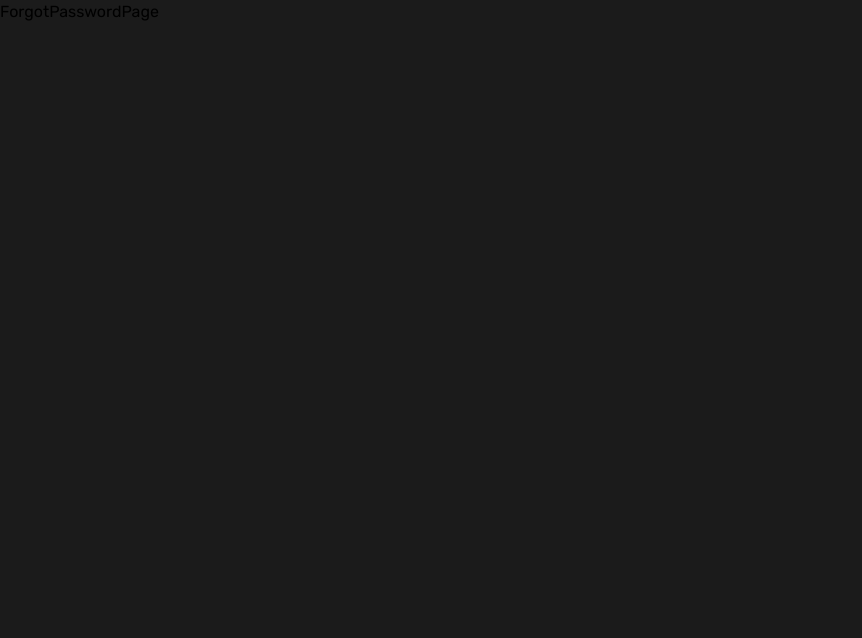
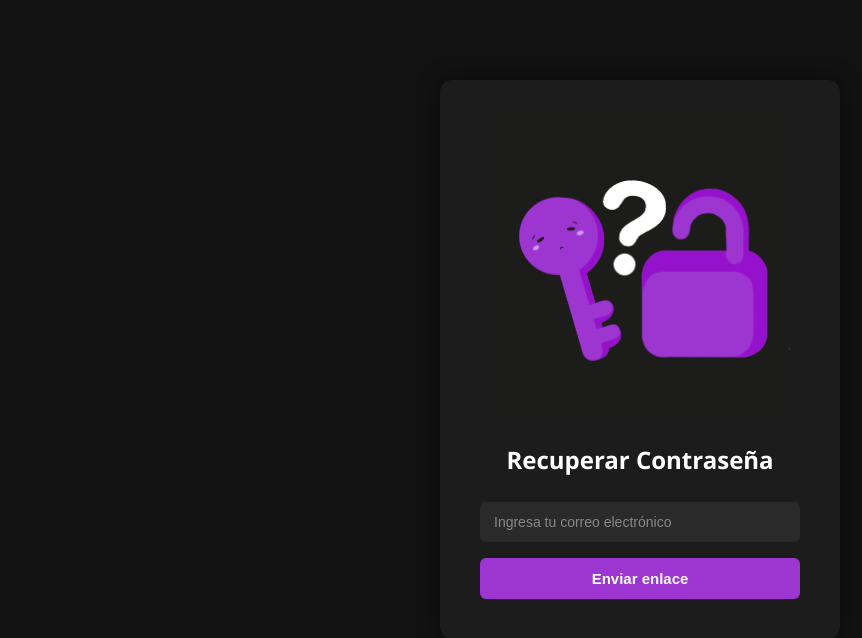
Before and after one commit to marcv00/proyectoprograweb, a React (Vite) app: page /proyectoprograweb/forgot-password in a window 1280 px wide. Shown: the top 638 px of the page, without its empty margins (0-862 px from the left). Built offline with nearby package versions, Linux system fonts and the light colour scheme.

Commit message:
Agrgué pagina del cambio de contraseña

```diff
--- a/src/pages/auth/ForgotPasswordPage.css
+++ b/src/pages/auth/ForgotPasswordPage.css
@@ -1 +1,80 @@
+/* ForgotPasswordPage.css */
+
+body {
+  margin: 0;
+  padding: 0;
+  font-family: 'Segoe UI', Tahoma, Geneva, Verdana, sans-serif;
+  background-color: #121212; /* color fondo base */
+  color: #fff;
+}
+
+.login-container {
+  max-width: 400px;
+  margin: 80px auto;
+  padding: 40px;
+  background-color: #1c1c1c;
+  border-radius: 12px;
+  box-shadow: 0 0 20px rgba(0, 0, 0, 0.5);
+  text-align: center;
+}
+
+.login-container h2 {
+  margin-bottom: 24px;
+  font-size: 24px;
+  font-weight: bold;
+  color: #ffffff;
+}
+
+.login-container form {
+  display: flex;
+  flex-direction: column;
+  gap: 16px;
+}
+
+.login-container input[type="email"] {
+  padding: 12px 14px;
+  border-radius: 6px;
+  border: none;
+  background-color: #2a2a2a;
+  color: white;
+  font-size: 14px;
+}
+
+.login-container input[type="email"]::placeholder {
+  color: #888;
+}
+
+.login-container input[type="email"]:focus {
+  outline: 2px solid rgb(157, 54, 208); /* resalta el campo */
+}
+
+.login-container button {
+  padding: 12px;
+  border: none;
+  border-radius: 6px;
+  background-color: rgb(157, 54, 208); /* botón principal */
+  color: white;
+  font-size: 15px;
+  font-weight: bold;
+  cursor: pointer;
+  transition: background-color 0.3s;
+}
+
+.login-container button:hover {
+  background-color: rgb(157, 54, 208)
+}
+
+.login-container p {
+  margin-top: 16px;
+  font-size: 14px;
+  color: #4caf50; /* mensaje de éxito */
+}
+
+.forgot-password-icon {
+  width: 300px;
+  height: 300px;
+  margin-bottom: 16px;
+}
+
+
 /* Requerimento [4] */
--- a/src/pages/auth/ForgotPasswordPage.tsx
+++ b/src/pages/auth/ForgotPasswordPage.tsx
@@ -1,13 +1,41 @@
 import "./ForgotPasswordPage.css";
+import { useState } from 'react';
+import ForgotPasswordIcon from "/ForgotPasswordIcon.svg";
+import { useNavigate } from 'react-router-dom';
+import '../auth/LoginPage.css'
+
 
 export default function ForgotPasswordPage() {
+   const navigate = useNavigate();
+   const [email, setEmail] = useState('');
+   const [mensaje, setMensaje] = useState('');
+
+   const handleSubmit = (e: React.FormEvent) =>{
+    e.preventDefault();
+    setMensaje('Te hemos enviando un enlace por el correo asignado para cambiar tu contraseña.');
+    setTimeout(() => navigate('/'), 300);
+   };
+
     return (
+        <div className="login-container">
+            <img src={ForgotPasswordIcon} alt="ForgotPassword" className="forgot-password-icon"/>
+            <h2>Recuperar Contraseña</h2>
+            <form onSubmit={handleSubmit}>
+                <input type="email"
+                placeholder="Ingresa tu correo electrónico"
+                value={email}
+                onChange={(e)=> setEmail(e.target.value)}
+                required
+                />
+                <button  type="submit"> Enviar enlace</button>
+            </form>
+            {mensaje && <p>{mensaje}</p>}
+        </div>
+    );
+};
         // Requerimento [4]
         // Nota:
         // - Faltaria añadir estilos en ForgotPasswordPage.css (ya esta importado)
         // - Para ver como va quedando tu diseño, esta es la ruta:
         //   http://localhost:5173/proyectoprograweb/forgot-password
         // - Cualquier duda, no dudes en preguntar, diciendo que requerimento te toco.
-        <div>ForgotPasswordPage</div>
-    );
-}
--- a/src/pages/auth/LoginPage.css
+++ b/src/pages/auth/LoginPage.css
@@ -1 +1,11 @@
+.forgot-password-link {
+  color: #007bff;
+  text-decoration: none;
+  font-size: 0.9rem;
+}
+
+.forgot-password-link:hover {
+  text-decoration: underline;
+}
+
 /* Requerimento [1] */
--- a/src/pages/auth/LoginPage.tsx
+++ b/src/pages/auth/LoginPage.tsx
@@ -3,6 +3,8 @@ import { useState } from "react";
 import { useNavigate } from "react-router-dom";
 import { useAuth } from "../../context/AuthContext";
 import "./LoginPage.css"; // Importa el archivo CSS para estilos
+import { Link } from 'react-router-dom';
+
 
 export default function LoginPage() {
     const { login } = useAuth();
@@ -67,7 +69,9 @@ export default function LoginPage() {
                 />
                 <button type="submit">Ingresar</button>
             </form>
-            <p>¿Olvidaste tu contraseña?</p>
+            <Link to="/forgot-password" className="forgot-password-link">
+            ¿Olvidaste tu contraseña?
+            </Link>
 
             {error && <p style={{ color: "red" }}>{error}</p>}
         </div>
```
Also changed, not shown: public/ForgotPasswordIcon.svg (added).
